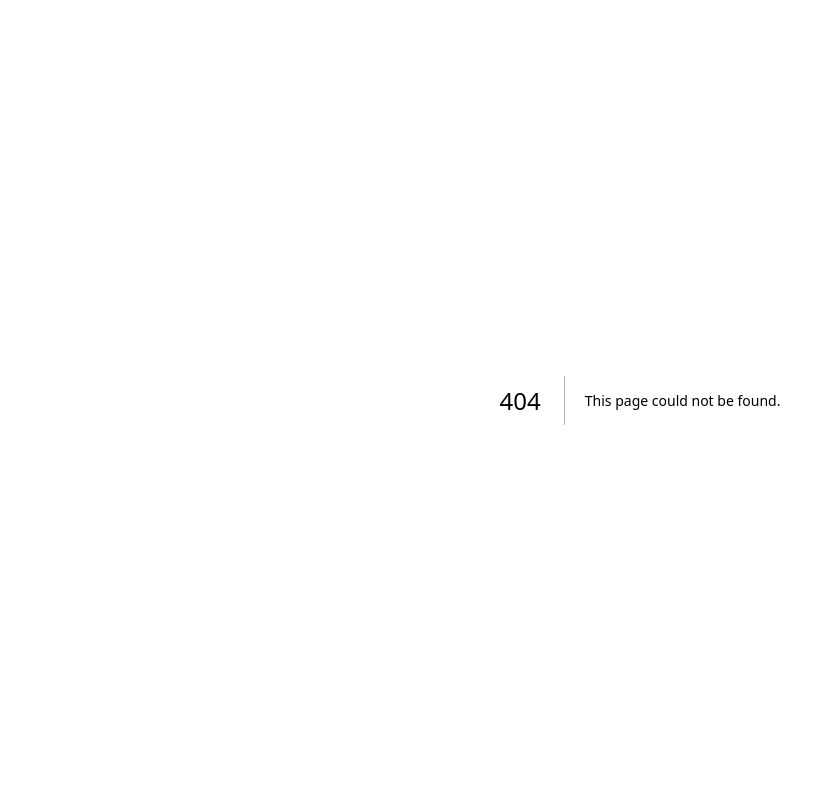
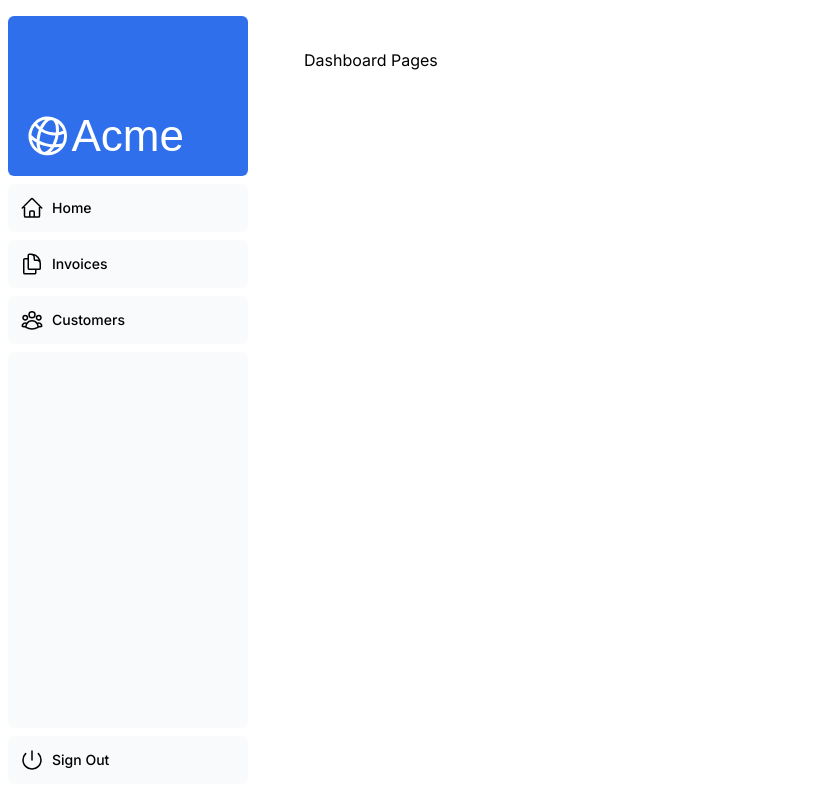
Before and after one commit to hanlin-luo/next-js-learn, a Next.js app: page /dashboard in a window 1280 px wide. Before the commit this address had no page. Shown: the whole page, without its empty margins (0-835 px from the left). Built offline with nearby package versions, Linux system fonts and the light colour scheme; a web font is replaced by a local one.

Commit message:
finished chapter 4, rootlayout, layout, share ui in a directory.

```diff
--- /dev/null
+++ b/app/dashboard/customers/page.tsx
@@ -0,0 +1,3 @@
+export default function Page() {
+  return <p>Customers</p>;
+}
--- /dev/null
+++ b/app/dashboard/invoices/page.tsx
@@ -0,0 +1,3 @@
+export default function Page() {
+  return <p>Invoices</p>;
+}
--- /dev/null
+++ b/app/dashboard/layout.tsx
@@ -0,0 +1,12 @@
+import SideNav from "@/app/ui/dashboard/sidenav";
+
+export default function Layout({ children }: { children: React.ReactNode }) {
+  return (
+    <div className="flex h-screen flex-col md:flex-row md:overflow-hidden">
+      <div className="w-full flex-none md:w-64">
+        <SideNav />
+      </div>
+      <div className="flex-grow p-6 md:overflow-y-auto md:p-12">{children}</div>
+    </div>
+  );
+}
--- /dev/null
+++ b/app/dashboard/page.tsx
@@ -0,0 +1,3 @@
+export default function Page() {
+  return <p>Dashboard Pages</p>;
+}
--- a/app/page.tsx
+++ b/app/page.tsx
@@ -1,7 +1,7 @@
 import AcmeLogo from "@/app/ui/acme-logo";
 import { ArrowRightIcon } from "@heroicons/react/24/outline";
 import Link from "next/link";
-import { kalnia, lusitana } from "./ui/fonts";
+import { kalnia, lusitana } from "@/app/ui/fonts";
 import Image from "next/image";
 
 export default function Page() {
```
